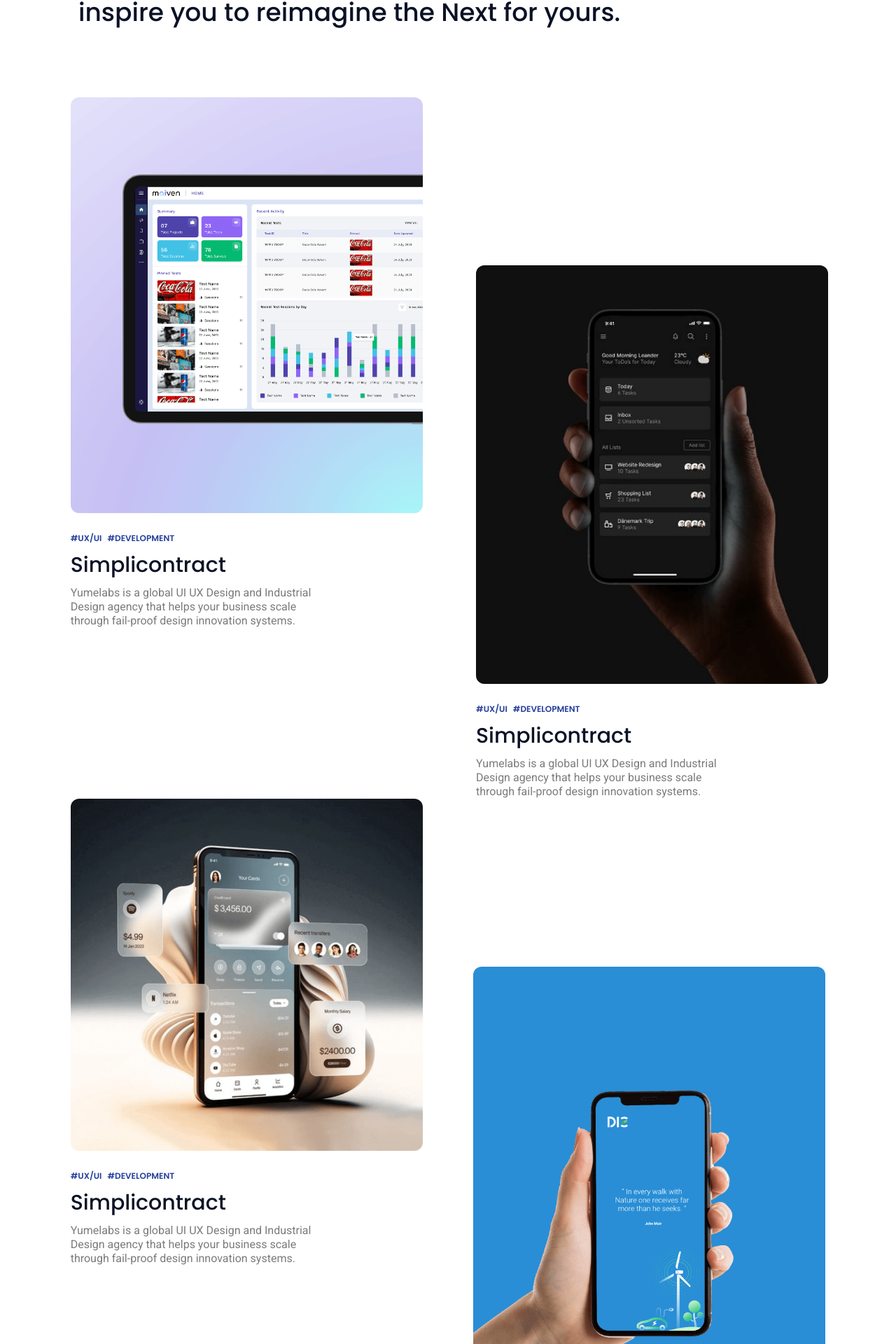
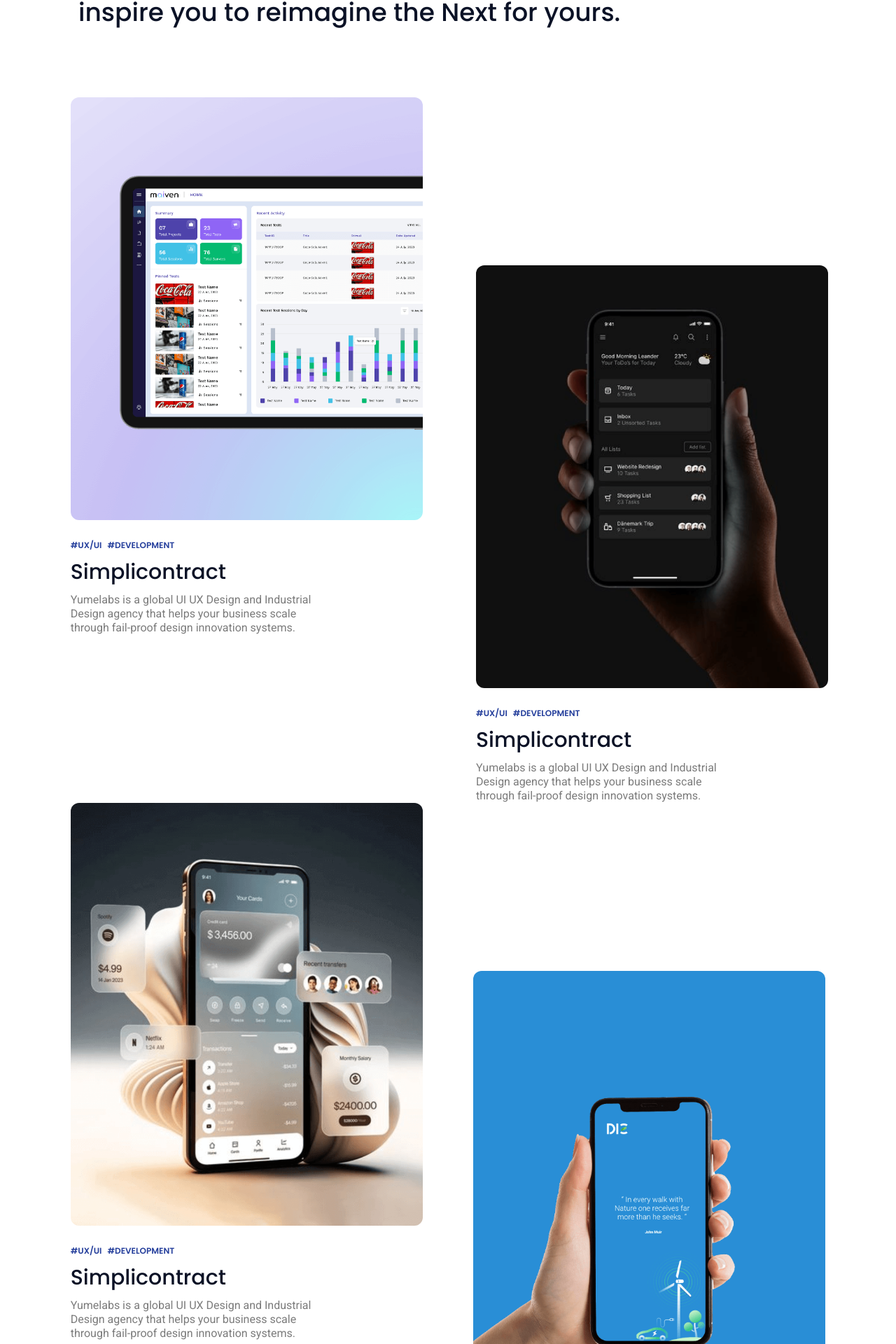
Before and after one commit to primathonacademy/april-batch-live-project, a React (Vite) app: page / in a window 1280 px wide. Shown: the part 2381-4301 px from the top of the page at 70% size. Built offline with nearby package versions, Linux system fonts and the light colour scheme; a web font is replaced by a local one.

Commit message:
[Feature] : work component UI design improvement

```diff
--- a/src/pages/homepage/WorkComponent.jsx
+++ b/src/pages/homepage/WorkComponent.jsx
@@ -29,8 +29,8 @@ const WorkComponent = () => {
                     <div
                         ref={(el) => (boxRefs.current[0] = el)}
                         className="flex flex-col md:justify-start w-full box md:w-5/12 md:mx-7 lg:mx-10 2xl:mx-14 pb-12 sm:pb-16 md:pb-0">
-                        <div>
-                            <img src={workImg1} alt="work image 1" className="object-cover rounded-lg md:rounded-xl" />
+                        <div className='aspect-[5/6] bg-white rounded-lg md:rounded-xl 2xl:rounded-2xl overflow-hidden'>
+                            <img src={workImg1} alt="work image 1" className="object-cover w-full h-full" />
                         </div>
                         <p className="text-xs 2xl:text-base font-poppins font-semibold pt-7 2xl:pt-16">
                             <span className="text-accent-blue 2xl:px-4">#UX/UI</span>
@@ -47,11 +47,11 @@ const WorkComponent = () => {
                     <div className="flex flex-col md:justify-start w-full md:w-5/12 md:mx-7 lg:mx-9 2xl:mx-14 pb-12 sm:pb-16 md:pb-0">
                         <div className="w-full md:h-44 lg:h-48 xl:h-60 2xl:h-72"></div>
                         <div ref={(el) => (boxRefs.current[1] = el)}>
-                            <div>
+                        <div className='aspect-[5/6] bg-white rounded-lg md:rounded-xl 2xl:rounded-2xl overflow-hidden'>
                                 <img
                                     src={workImg2}
                                     alt="work image 2"
-                                    className="object-cover rounded-lg md:rounded-xl"
+                                    className="object-cover w-full h-full"
                                 />
                             </div>
                             <p className="text-xs 2xl:text-base font-poppins font-semibold pt-7 2xl:pt-16">
@@ -70,8 +70,11 @@ const WorkComponent = () => {
                     <div
                         ref={(el) => (boxRefs.current[2] = el)}
                         className="flex flex-col md:justify-start w-full md:w-5/12 md:mx-7 lg:mx-9 2xl:mx-14 pb-12 sm:pb-16 md:pb-0">
-                        <div>
-                            <img src={workImg3} alt="work image 3" className="object-cover rounded-lg md:rounded-xl" />
+                         <div className='aspect-[5/6] bg-white rounded-lg md:rounded-xl 2xl:rounded-2xl overflow-hidden'>
+                            <img src={workImg3}
+                                 alt="work image 3"
+                                 className="object-cover w-full h-full"
+                            />
                         </div>
                         <p className="text-xs 2xl:text-base font-poppins font-semibold pt-7 2xl:pt-16">
                             <span className="text-accent-blue 2xl:px-4">#UX/UI</span>
@@ -88,11 +91,11 @@ const WorkComponent = () => {
                     <div className="flex flex-col md:justify-start w-full md:w-5/12 md:mx-7 lg:mx-9 2xl:mx-14 pb-12 sm:pb-16 md:pb-0">
                         <div className="w-full md:h-44 lg:h-48 xl:h-60 2xl:h-72"></div>
                         <div ref={(el) => (boxRefs.current[3] = el)}>
-                            <div>
+                        <div className='aspect-[5/6] bg-white rounded-lg md:rounded-xl 2xl:rounded-2xl overflow-hidden'>
                                 <img
                                     src={workImg4}
                                     alt="work image 4"
-                                    className="object-cover rounded-lg md:rounded-xl"
+                                    className="object-cover w-full h-full"
                                 />
                             </div>
                             <p className="text-xs 2xl:text-base font-poppins font-semibold pt-7 2xl:pt-16">
@@ -115,11 +118,11 @@ const WorkComponent = () => {
                 <div className="flex justify-center w-full md:my-10">
                     <NavLink
                         to="/"
-                        className="flex items-center justify-center cursor-pointer gap-8 2xs:gap-8 xs:gap-12 sm:gap-14 2xl:gap-20 py-1.5 xl:py-2 pl-5 sm:pl-7 xl:pl-10 bg-gray-bg-color rounded-full hover:bg-gradient-to-r hover:from-gray-bg-color hover:from-30% hover:to-brand-pink">
+                        className="flex items-center justify-center cursor-pointer gap-8 sm:gap-14 2xl:gap-20 py-1.5 xl:py-2 pl-5 sm:pl-7 xl:pl-10 2xl:pl-12 bg-gray-bg-color rounded-full">
                         <h1 className="text-accent-blue text-xs sm:text-sm md:text-base xl:text-xl leading-5 md:leading-6 tracking-wide xs:tracking-wider xl:tracking-widest font-semibold">
                             EXPORT PORTFOLIO
                         </h1>
-                        <div className="flex items-center justify-center rounded-full p-3.5 sm:p-4 xl:p-6 mr-1 xs:mr-1.5 xl:mr-2 bg-brand-blue hover:bg-gradient-to-r hover:from-gray-bg-color hover:from-30% hover:to-brand-pink">
+                        <div className="flex items-center justify-center rounded-full p-3.5 sm:p-4 xl:p-6 mr-1 sm:mr-1.5 xl:mr-2 bg-brand-blue hover:bg-gradient-to-r hover:from-brand-blue hover:from-5% hover:to-brand-pink">
                             <img src={rightArrow} alt="right arrow icon" className="w-3 h-3 sm:w-4 sm:h-4" />
                         </div>
                     </NavLink>
```
